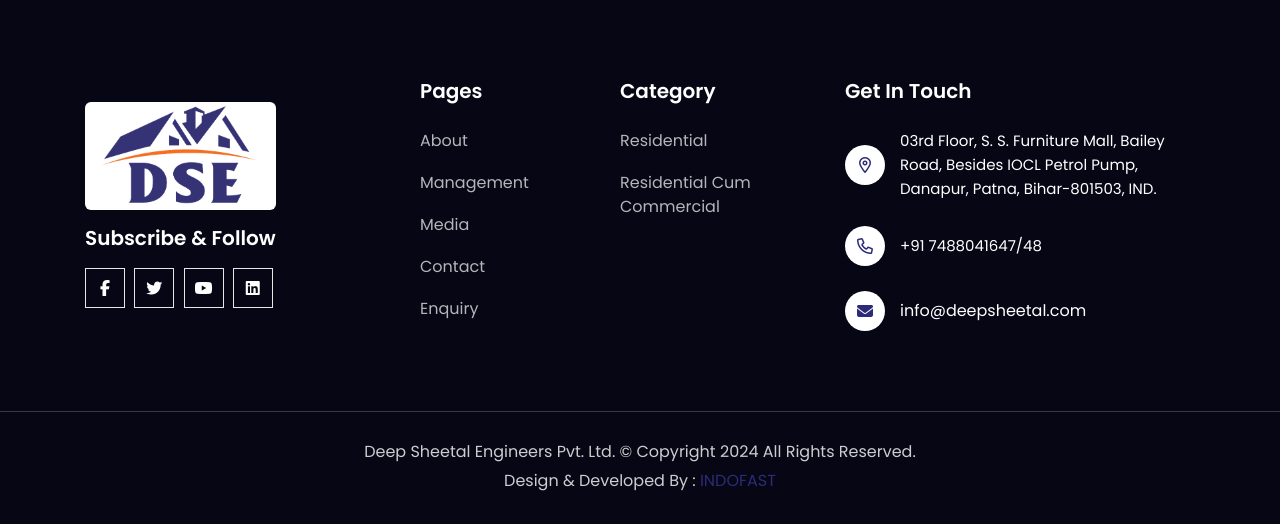
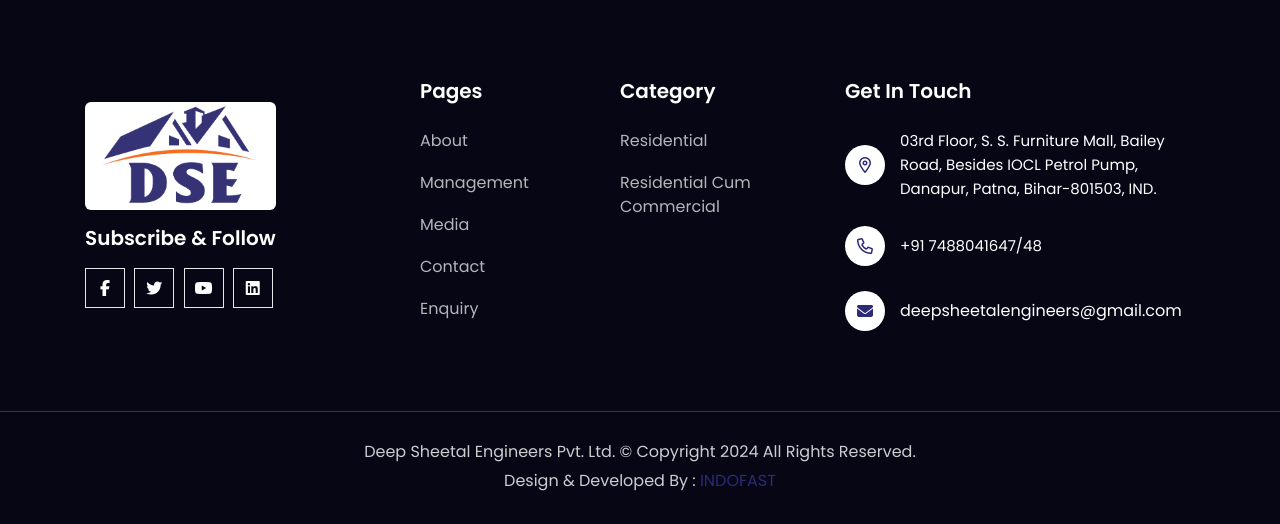
Before and after one commit to metankush/deep, a PHP site: page /stock/index.php in a window 1280 px wide. Shown: the part 3670-4194 px from the top of the page. Run offline with PHP 8.4, Linux system fonts and the light colour scheme; data comes from the database, SQL or seed files in the repository; some libraries are stand-ins or nearby versions; some web fonts are replaced.

Commit message:
24/09/24 last update vaibhav

```diff
--- a/footer.php
+++ b/footer.php
@@ -87,8 +87,8 @@
                                     </div>
                                     <div class="footer-contact-mail">
                                         <span><a href="mailto:
-                                            info@deepsheetal.com">
-                                            info@deepsheetal.com</a></span>
+                                           deepsheetalengineers@gmail.com">
+                                            deepsheetalengineers@gmail.com</a></span>
                                     </div>
                                 </div>
                             </div>
```
